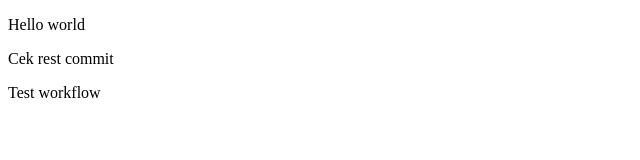
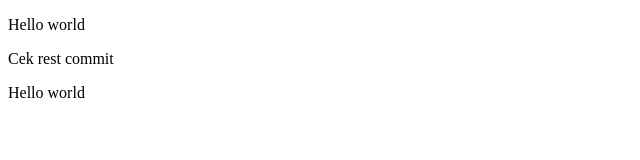
Before and after one commit to fly-away-with-fairiy/gitLearn, a website: page index.html in a window 1280 px wide. Shown: the full height of the page, 0-640 px from the left. Drawn offline with Linux system fonts and the light colour scheme.

Commit message:
cek workflow

```diff
--- a/index.html
+++ b/index.html
@@ -8,6 +8,6 @@
 <body>
     <p>Hello world</p>
     <p>Cek rest commit</p>
-    <p>Test workflow</p>
+    <p>Hello world</p>
 </body>
 </html>
```
